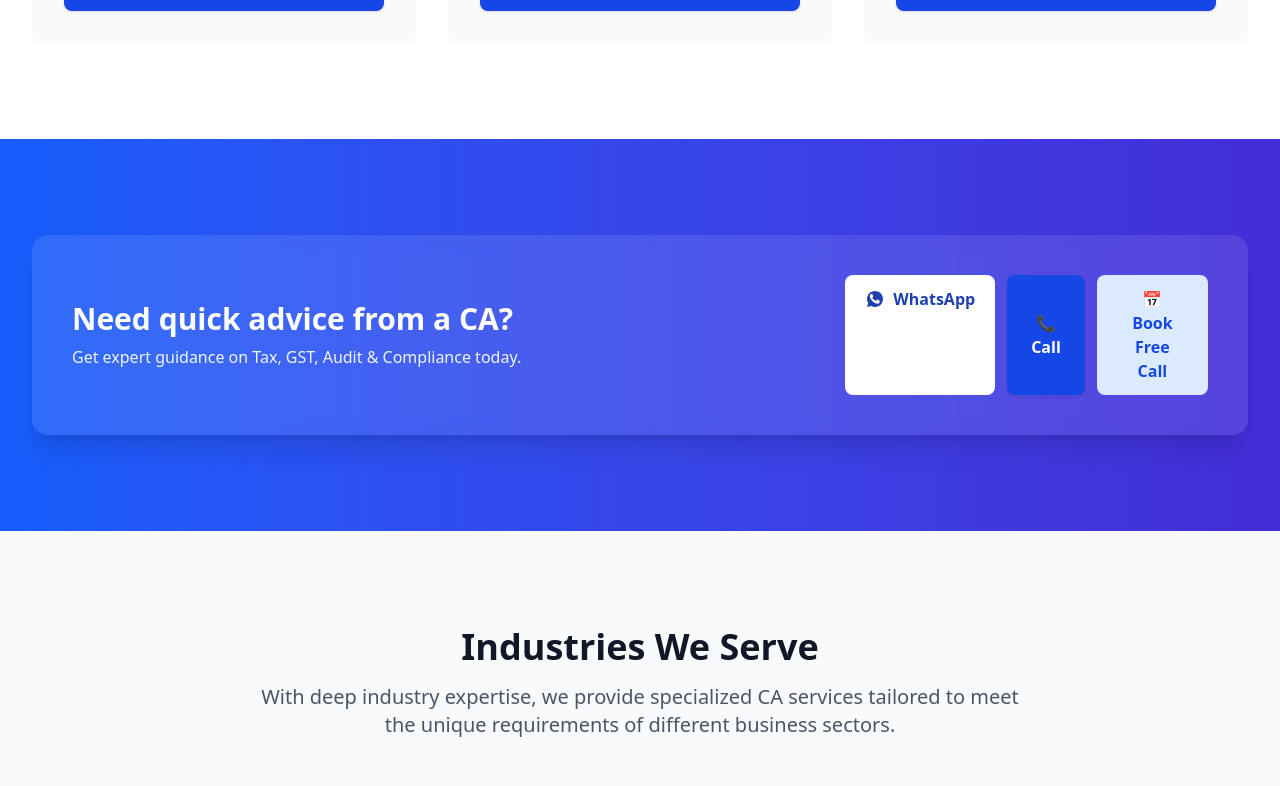
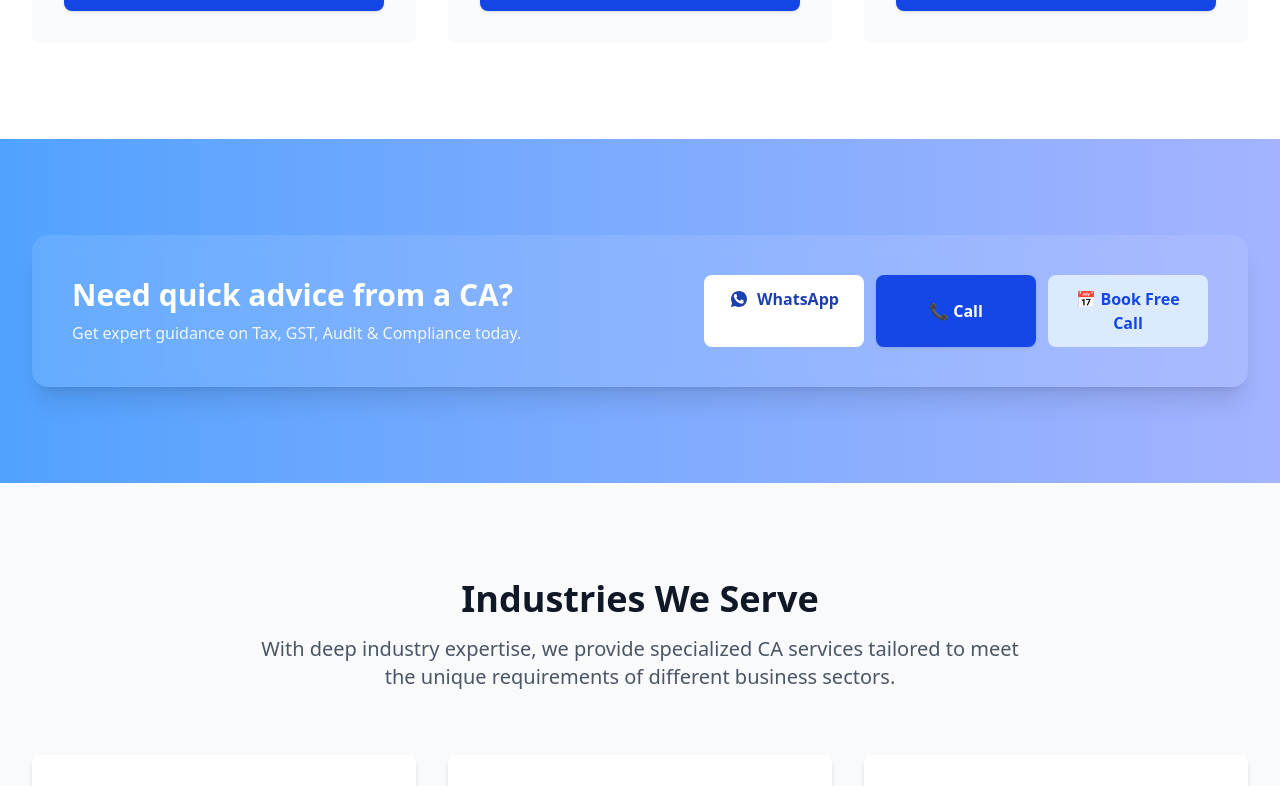
Before and after one commit to programmercodee/ConsultWithCA, a React (Vite) app: page / in a window 1280 px wide. Shown: the part 1880-2666 px from the top of the page. Built offline with nearby package versions, Linux system fonts and the light colour scheme.

Commit message:
first commit

```diff
--- a/src/components/MidContactBanner.jsx
+++ b/src/components/MidContactBanner.jsx
@@ -5,20 +5,20 @@ const MidContactBanner = ({
   subtitle = 'Get expert guidance on Tax, GST, Audit & Compliance today.',
 }) => {
   return (
-    <section className="section-padding bg-gradient-to-r from-blue-600 to-indigo-700">
+    <section className="section-padding bg-gradient-to-r from-blue-400 to-indigo-300">
       <div className="max-w-7xl mx-auto">
         <div className="bg-white/10 backdrop-blur rounded-2xl p-8 md:p-10 text-white shadow-xl">
           <div className="grid grid-cols-1 md:grid-cols-3 items-center gap-6">
-            <div className="md:col-span-2">
+            <div className="md:col-span-2 text-center md:text-left">
               <h3 className="text-2xl md:text-3xl font-bold mb-2">{title}</h3>
               <p className="text-blue-50">{subtitle}</p>
             </div>
-            <div className="flex flex-col sm:flex-row md:justify-end gap-3">
+            <div className="flex flex-col sm:flex-row justify-center md:justify-end gap-3">
               <a
                 href="https://wa.me/918407981114?text=Hi%20ConsultWithCA,%20I%20need%20assistance."
                 target="_blank"
                 rel="noopener noreferrer"
-                className="bg-white text-primary hover:bg-gray-100 font-semibold py-3 px-5 rounded-lg text-center transition"
+                className="bg-white text-primary hover:bg-gray-100 font-semibold py-3 px-5 rounded-lg text-center transition w-full sm:w-auto sm:min-w-[160px]"
               >
                 <span className="inline-flex items-center justify-center gap-2">
                   <svg xmlns="http://www.w3.org/2000/svg" viewBox="0 0 32 32" className="w-5 h-5" aria-hidden="true">
@@ -27,8 +27,8 @@ const MidContactBanner = ({
                   WhatsApp
                 </span>
               </a>
-              <a href="tel:+918407981114" className="btn-primary text-center">📞 Call</a>
-              <a href="#contact" className="btn-secondary text-center">📅 Book Free Call</a>
+              <a href="tel:+918407981114" className="btn-primary text-center w-full sm:w-auto sm:min-w-[160px]">📞 Call</a>
+              <a href="#contact" className="btn-secondary text-center w-full sm:w-auto sm:min-w-[160px]">📅 Book Free Call</a>
             </div>
           </div>
         </div>
```
